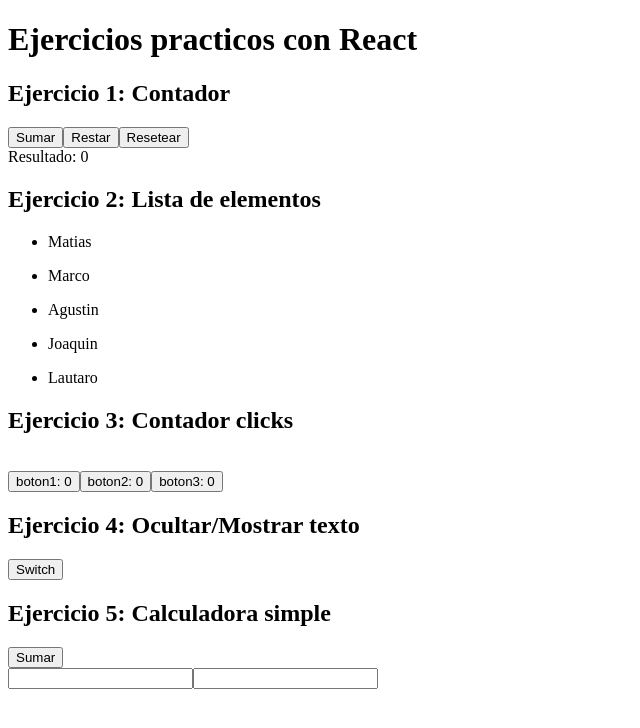
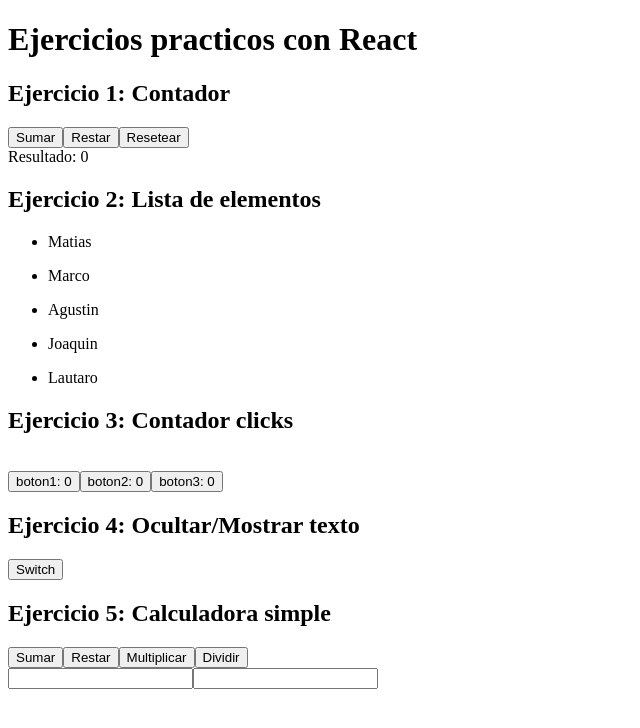
Before and after one commit to matiasmoscone1/practica-ejercicios-logica-programacion-react, a React (Vite) app: page / in a window 1280 px wide. Shown: the top 728 px of the page, without its empty margins (0-640 px from the left). Built offline with nearby package versions, Linux system fonts and the light colour scheme.

Commit message:
Resolviendo ej 5

```diff
--- a/src/ejercicio-1/CalculadoraSimple.jsx
+++ b/src/ejercicio-1/CalculadoraSimple.jsx
@@ -10,17 +10,35 @@ const CalculadoraSimple = () => {
     const [segundoNum, setSegundoNum] = useState(0);
     let resultado = 0;
 
-    console.log(primerNum);
-    console.log(segundoNum);
+    //console.log(primerNum);
+    //console.log(segundoNum);
 
-    resultado = parseInt(primerNum) + parseInt(segundoNum);
+    const funcSumar = (a, b) => {
+        resultado = a + b;
+        console.log(resultado);
+    }
+    const funcRestar = (a, b) => {
+        resultado = a - b;
+        console.log(resultado);
+    }
+    const funcMultiplicar = (a, b) => {
+        resultado = a * b;
+        console.log(resultado);
+    }
+    const funcDividir = (a, b) => {
+        resultado = a / b;
+        console.log(resultado);
+    }
 
-    console.log(resultado);
+
     return(
     <>
         <div>
             <h2>Ejercicio 5: Calculadora simple</h2>
-            <button>Sumar</button><br/>
+            <button onClick={funcSumar(primerNum, segundoNum)}>Sumar</button>
+            <button onClick={funcRestar(primerNum, segundoNum)}>Restar</button>
+            <button onClick={funcMultiplicar(primerNum, segundoNum)}>Multiplicar</button>
+            <button onClick={funcDividir(primerNum, segundoNum)}>Dividir</button><br/>
             <input type="number" onChange={(e) => {setPrimerNum(e.target.value)}}/>
             <input type="number" onChange={(e) => {setSegundoNum(e.target.value)}}/>
             <p>{}</p>
```
